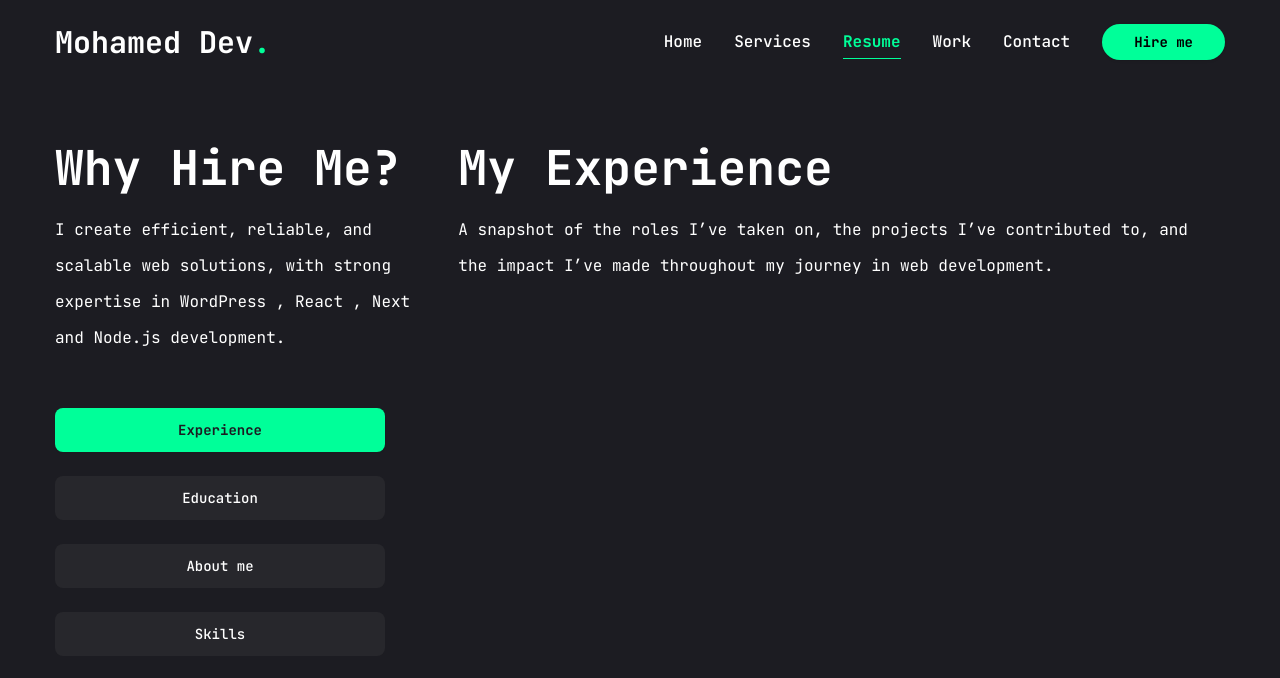
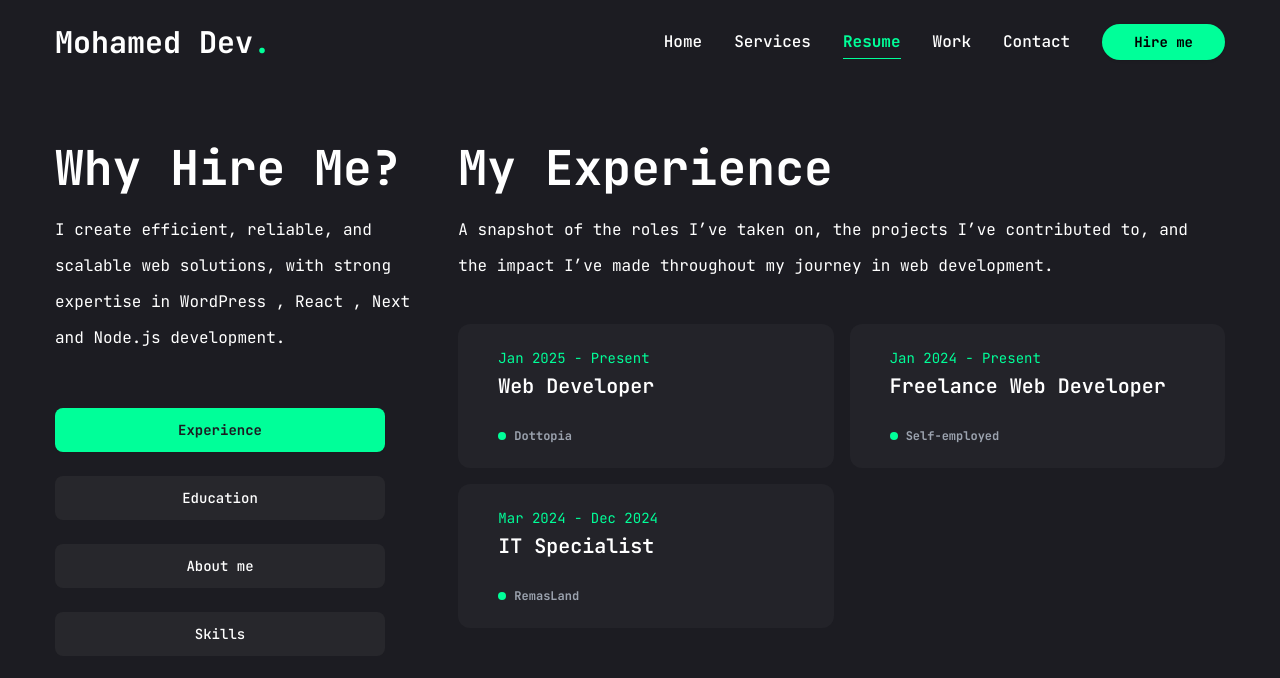
Before and after one commit to MohamedAbdelhakem17/my-portfolio, a Next.js app: page /resume in a window 1280 px wide. Shown: the top 678 px of the page. Built offline with nearby package versions, Linux system fonts and the light colour scheme.

Commit message:
feat: implement experience tab with animated display and structured data from constants

```diff
--- /dev/null
+++ b/src/app/resume/_components/_layout/resume-header.tsx
@@ -0,0 +1,47 @@
+import { cn } from "@/lib/utils/cn";
+import React from "react";
+
+export default function ResumeHeading({
+  className,
+  ...props
+}: React.HTMLAttributes<HTMLDivElement>): JSX.Element {
+  return (
+    <div
+      className={cn(
+        "border-b border-b-zinc-200 dark:border-b-zinc-600 space-y-1 pb-2 mb-6",
+        className
+      )}
+      {...props}
+    />
+  );
+}
+
+ResumeHeading.title = ({
+  className,
+  ...props
+}: React.HTMLAttributes<HTMLHeadingElement>): JSX.Element => {
+  return (
+    <h2
+      className={cn(
+        "font-bold lg:text-5xl md:text-3xl text-2xl lg:mb-5 mb-1 text-center lg:text-left mt-4 lg:mt-0  ",
+        className
+      )}
+      {...props}
+    />
+  );
+};
+
+ResumeHeading.description = ({
+  className,
+  ...props
+}: React.HTMLAttributes<HTMLParagraphElement>): JSX.Element => {
+  return (
+    <p
+      className={cn(
+        "text-md leading-9 text-pretty mb-3 text-center lg:text-left",
+        className
+      )}
+      {...props}
+    />
+  );
+};
--- a/src/app/resume/_components/_tabs/experience-tab.tsx
+++ b/src/app/resume/_components/_tabs/experience-tab.tsx
@@ -1,16 +1,48 @@
+import AnimatedStaggerParent from "@/components/feathers/animated-stagger-parent";
+
+import EXPERIENCE, {
+  ExperienceType,
+} from "@/lib/constants/experiences.constants";
+import ResumeHeading from "../_layout/resume-header";
+
 export default function ExperienceTab() {
   return (
     <>
       {/* Label */}
-      <h2 className="text-2xl md:text-4xl lg:text-5xl font-bold mb-5 ">
-        My Experience
-      </h2>
+      <ResumeHeading.title>My Experience</ResumeHeading.title>
 
       {/* Info  */}
-      <p className="text-md leading-9 text-pretty mb-3 text-center lg:text-left">
+      <ResumeHeading.description>
         A snapshot of the roles I’ve taken on, the projects I’ve contributed to,
         and the impact I’ve made throughout my journey in web development.
-      </p>
+      </ResumeHeading.description>
+
+      <AnimatedStaggerParent>
+        <div className="grid grid-cols-1 lg:grid-cols-2 gap-4  mt-5 lg:mt-10">
+          {EXPERIENCE.map((item: ExperienceType, index: number) => {
+            return (
+              <div
+                key={index}
+                className=" py-6 bg-[#232329] px-10 rounded-xl flex flex-col items-center justify-between lg:items-start gap-1"
+              >
+                <p className="text-accent text-sm">{item.duration}</p>
+                <h3 className="text-xl font-semibold h-18 mb-6">
+                  {item.title}
+                </h3>
+                <a
+                  href={item.company.link}
+                  rel="noopener noreferrer"
+                  target="_blank"
+                  className="flex items-center gap-2 text-gray-400 text-xs font-bold"
+                >
+                  <span className="size-2 rounded-full bg-accent inline-block" />
+                  {item.company.name}
+                </a>
+              </div>
+            );
+          })}
+        </div>
+      </AnimatedStaggerParent>
     </>
   );
 }
--- a/src/app/resume/_components/resume-content.tsx
+++ b/src/app/resume/_components/resume-content.tsx
@@ -1,19 +1,18 @@
 import AnimatedStaggerParent from "@/components/feathers/animated-stagger-parent";
+import ResumeHeading from "./_layout/resume-header";
 
 export default function ResumeContent() {
   return (
     // Hir me
     <AnimatedStaggerParent>
       {/* Question */}
-      <h1 className="font-bold lg:text-5xl md:text-3xl text-2xl lg:mb-5 mb-1 text-center lg:text-left mt-4 lg:mt-0">
-        Why Hire Me?
-      </h1>
+      <ResumeHeading.title>Why Hire Me?</ResumeHeading.title>
 
       {/* Answer */}
-      <p className="text-md leading-9 text-pretty mb-3 text-center lg:text-left">
+      <ResumeHeading.description>
         I create efficient, reliable, and scalable web solutions, with strong
         expertise in WordPress , React , Next and Node.js development.
-      </p>
+      </ResumeHeading.description>
     </AnimatedStaggerParent>
   );
 }
--- /dev/null
+++ b/src/lib/constants/experiences.constants.ts
@@ -0,0 +1,31 @@
+export type ExperienceType = {
+  title: string;
+  duration: string;
+  company: {
+    name: string;
+    link: string;
+  };
+};
+
+const EXPERIENCE: ExperienceType[] = [
+  {
+    title: "Web Developer",
+    duration: "Jan 2025 - Present",
+    company: { name: "Dottopia", link: "https://dottopia.com" },
+  },
+  {
+    title: "Freelance Web Developer",
+    duration: "Jan 2024 - Present",
+    company: {
+      name: "Self-employed ",
+      link: "https://linkedin.com/in/mohamedabdelhakem",
+    },
+  },
+  {
+    title: "IT Specialist",
+    duration: "Mar 2024 - Dec 2024",
+    company: { name: "RemasLand", link: "https://remaslandeg.com/" },
+  },
+];
+
+export default EXPERIENCE;
```
